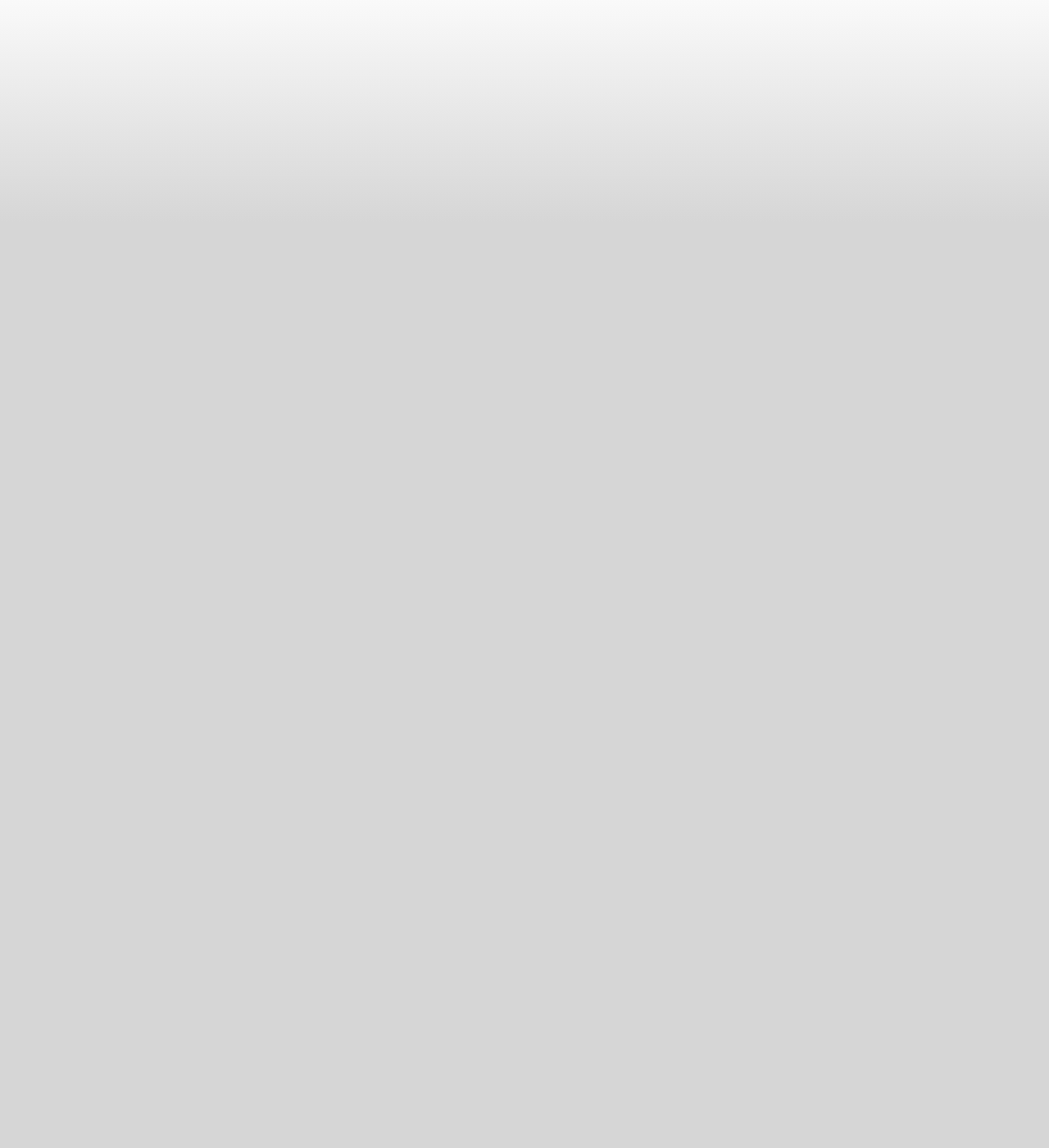
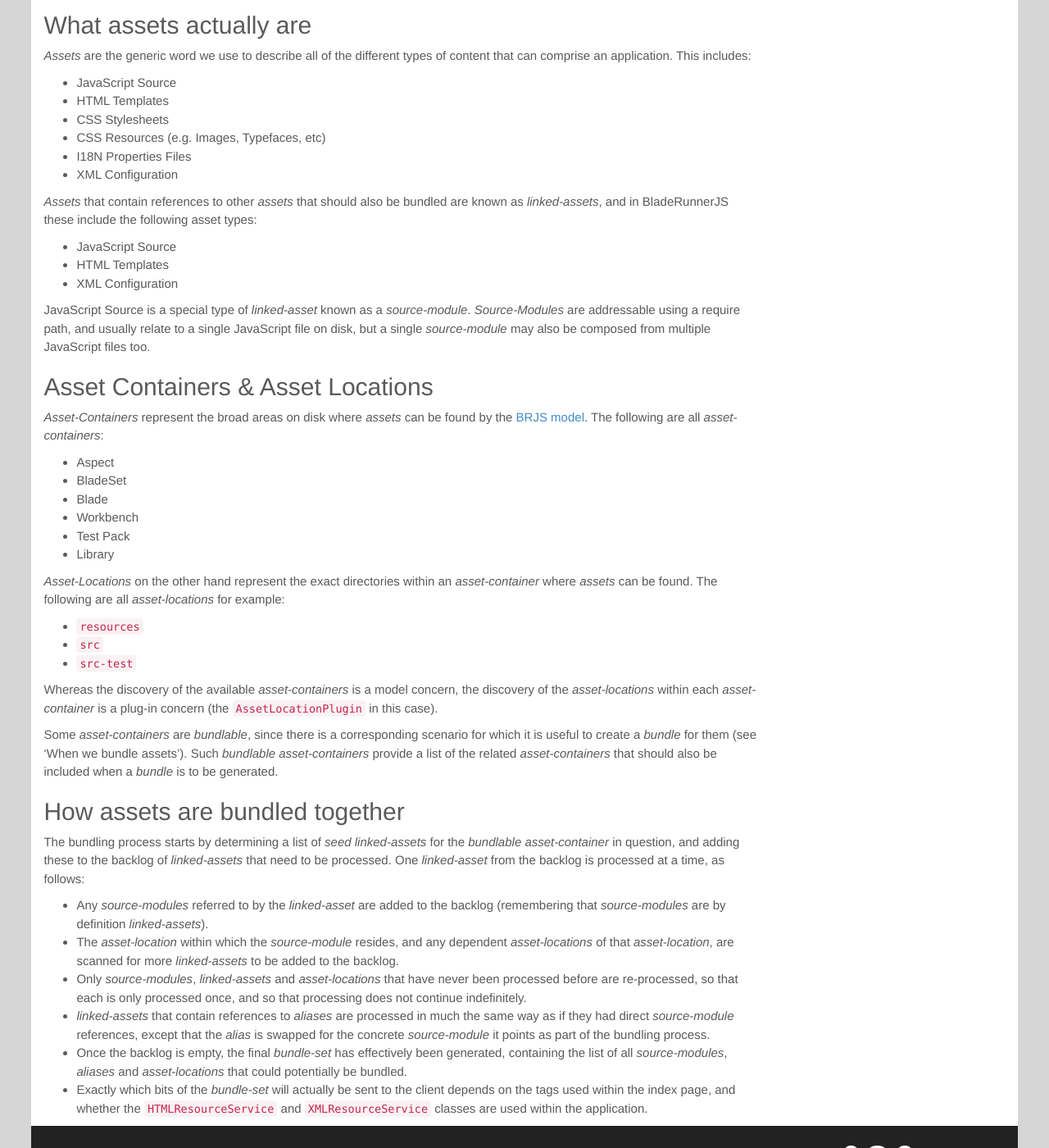
Before and after one commit to BladeRunnerJS/brjs-site, a Jekyll site: the page built from docs/concepts/bundlers.md, in a window 1280 px wide and 1400 px high, scrolled down 1605 px. Shown: the whole window at 82% size. Built offline with Jekyll 4.4.1, drawn with Linux system fonts in a browser that asks for light colours; nearby versions of some CDN libraries; Markdown is read by kramdown in place of the engine named in the settings; some of the changed text lies outside the part shown.

Commit message:
Updating bundler docs - thanks to @dchambers Adding Glossary - which should be useful!

```diff
--- /dev/null
+++ b/_includes/docs/concepts/asset_container_definition.md
@@ -0,0 +1,8 @@
+_Asset-Containers_ represent the broad areas on disk where _assets_ can be found by the [BRJS model](/docs/concepts/model/). The following are all _asset-containers_:
+
+* Aspect
+* BladeSet
+* Blade
+* Workbench
+* Test Pack
+* Library
--- /dev/null
+++ b/_includes/docs/concepts/asset_definition.md
@@ -0,0 +1,8 @@
+_Assets_ are the generic word we use to describe all of the different types of content that can comprise an application. This includes:
+
+* JavaScript Source
+* HTML Templates
+* CSS Stylesheets
+* CSS Resources (e.g. Images, Typefaces, etc)
+* I18N Properties Files
+* XML Configuration
--- /dev/null
+++ b/_includes/docs/concepts/asset_location_definition.md
@@ -0,0 +1,5 @@
+_Asset-Locations_ on the other hand represent the exact directories within an _asset-container_ where _assets_ can be found. The following are all _asset-locations_ for example:
+
+* `resources`
+* `src`
+* `src-test`
--- /dev/null
+++ b/_includes/docs/concepts/linked_asset_definition.md
@@ -0,0 +1,5 @@
+_Assets_ that contain references to other _assets_ that should also be bundled are known as _linked-assets_, and in BladeRunnerJS these include the following asset types:
+
+* JavaScript Source
+* HTML Templates
+* XML Configuration
--- /dev/null
+++ b/_includes/docs/concepts/source_module_definition.md
@@ -0,0 +1 @@
+JavaScript Source is a special type of _linked-asset_ known as a _source-module_. _Source-Modules_ are addressable using a require path, and usually relate to a single JavaScript file on disk, but a single _source-module_ may also be composed from multiple JavaScript files too.
--- a/_includes/docs/reference/toc.html
+++ b/_includes/docs/reference/toc.html
@@ -1,4 +1,5 @@
 <ul>
+  <li><a href="/docs/reference/glossary/">Glossary</a></li>
   <li><a href="/docs/reference/faq/">FAQ</a></li>
   <li><a href="/docs/roadmap/">Roadmap to 1.0</a></li>
   <li><a href="/docs/reference/browser_support/">Browser Support</a></li>
--- a/docs/concepts/bundlers.md
+++ b/docs/concepts/bundlers.md
@@ -1,17 +1,59 @@
 ---
 layout: docs
-title: Bundlers
+title: Introduction to Bundling in BladeRunnerJS
 permalink: /docs/concepts/bundlers/
 ---
 
-The main purpose of BladeRunnerJS is to split a monolithic web application into a set of independent, reusable HTML5 modules called blades. During development, all the software assets of a [Blade](/docs/concepts/blades) are kept within a single directory, with the JavaScript split further into a large number of .js files, each of which contains a single class. When an app is run, all the software assets of a particular type (for example: CSS, XML, JavaScript) are delivered in a single file. In a nut-shell: during development, all an application’s software components are kept separate, for ease of maintenance; but at runtime, they are assembled into one file per asset-type, for maximum efficiency.
+## Why we bundle assets of a similar type together
 
-**Bundlers** concatenate all the required code assets across a number of blades into asset-specific "bundle" files. Any detected dependencies are automatically included.
+Traditional monolithic applications typically organize the assets that form the app (e.g. HTML templates, CSS stylesheets, etc) into horizontal seams of the same _asset-type_, so that the app can be efficiently deployed to the browser. Conversely, BladeRunnerJS apps organize their assets into a set of vertical feature-based slices, that we call [Blades](/docs/concepts/blades). This way of organizing code makes adding and removing business features, and testing business features in isolation much easier.
 
-There are five bundlers; one for each asset type:
+![Organizing assets by business feature](/docs/concepts/img/asset-structure.png)
 
-* JavaScript bundler
-* CSS resource bundler
-* i18n (internationalisation) bundler
-* HTML bundler
-* XML bundler
+The problem with splitting your app into vertical, feature-based slices is that, for efficiency reasons, the application must be re-composed into horizontal technology-based seams before it can be deployed to the browser. And, since having a production environment that is subtly different to your development environment is detrimental to productivity, this bundling activity must occur on-the-fly, every time the page is refreshed.
+
+This is what BladeRunnerJS does; it allows you to compose your application as a set of feature _blades_, while deploying your application as a set of _bundles_ of the same _asset-type_.
+
+
+## When we bundle assets
+
+There are a number of scenarios in which it is necessary to deploy a set of bundles to the browser. In each of these scenarios, what is actually sent to the browser will vary; for example, we don't bundle workbench components or test code in the production application. These scenarios are as follows:
+
+* Aspect Page (so that app can be viewed in a browser)
+* Blade Workbench Page (so that a blade can be interacted with in isolation)
+* Aspect Test (so that code used by the aspect can be tested)
+* Blade Test (so that a single blade can be tested in isolation)
+* BladeSet Test (so that common code used by multiple blades can be tested)
+* Library Test (so that a re-usable library can be tested)
+* Blade Workbench Test (so that any workbench widgets can be tested)
+
+
+## What assets actually are
+
+{% include docs/concepts/asset_definition.md %}
+
+{% include docs/concepts/linked_asset_definition.md %}
+
+{% include docs/concepts/source_module_definition.md %}
+
+## Asset Containers & Asset Locations
+
+{% include docs/concepts/asset_container_definition.md %}
+
+{% include docs/concepts/asset_location_definition.md %}
+
+Whereas the discovery of the available _asset-containers_ is a model concern, the discovery of the _asset-locations_ within each _asset-container_ is a plug-in concern (the `AssetLocationPlugin` in this case).
+
+Some _asset-containers_ are _bundlable_, since there is a corresponding scenario for which it is useful to create a _bundle_ for them (see 'When we bundle assets'). Such _bundlable_ _asset-containers_ provide a list of the related _asset-containers_ that should also be included when a _bundle_ is to be generated.
+
+
+## How assets are bundled together
+
+The bundling process starts by determining a list of _seed_ _linked-assets_ for the _bundlable_ _asset-container_ in question, and adding these to the backlog of _linked-assets_ that need to be processed. One _linked-asset_ from the backlog is processed at a time, as follows:
+
+* Any _source-modules_ referred to by the _linked-asset_ are added to the backlog (remembering that _source-modules_ are by definition _linked-assets_).
+* The _asset-location_ within which the _source-module_ resides, and any dependent _asset-locations_ of that _asset-location_, are scanned for more _linked-assets_ to be added to the backlog.
+* Only _source-modules_, _linked-assets_ and _asset-locations_ that have never been processed before are re-processed, so that each is only processed once, and so that processing does not continue indefinitely.
+* _linked-assets_ that contain references to _aliases_ are processed in much the same way as if they had direct _source-module_ references, except that the _alias_ is swapped for the concrete _source-module_ it points as part of the bundling process.
+* Once the backlog is empty, the final _bundle-set_ has effectively been generated, containing the list of all _source-modules_, _aliases_ and _asset-locations_ that could potentially be bundled.
+* Exactly which bits of the _bundle-set_ will actually be sent to the client depends on the tags used within the index page, and whether the `HTMLResourceService` and `XMLResourceService` classes are used within the application.
```
Also changed, not shown: docs/reference/glossary.md (added, +49 -0 lines), docs/concepts/img/asset-structure.png (added).
